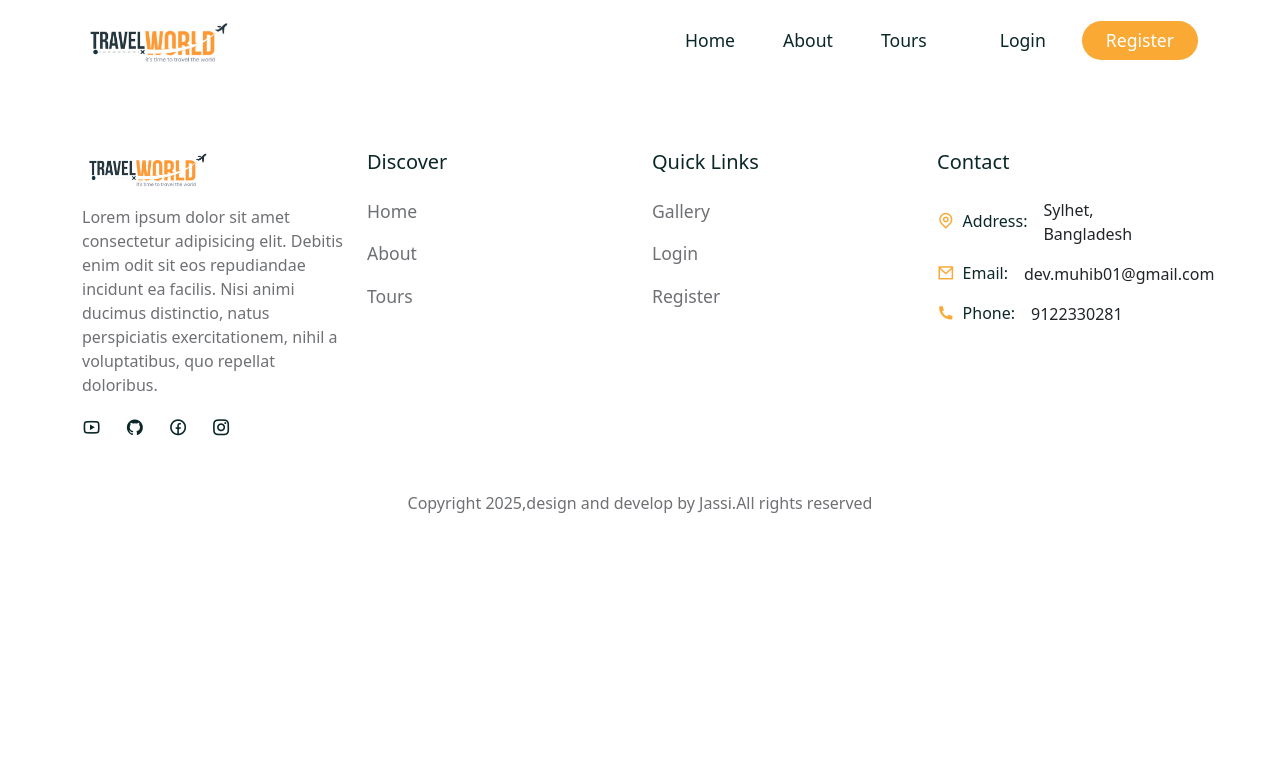
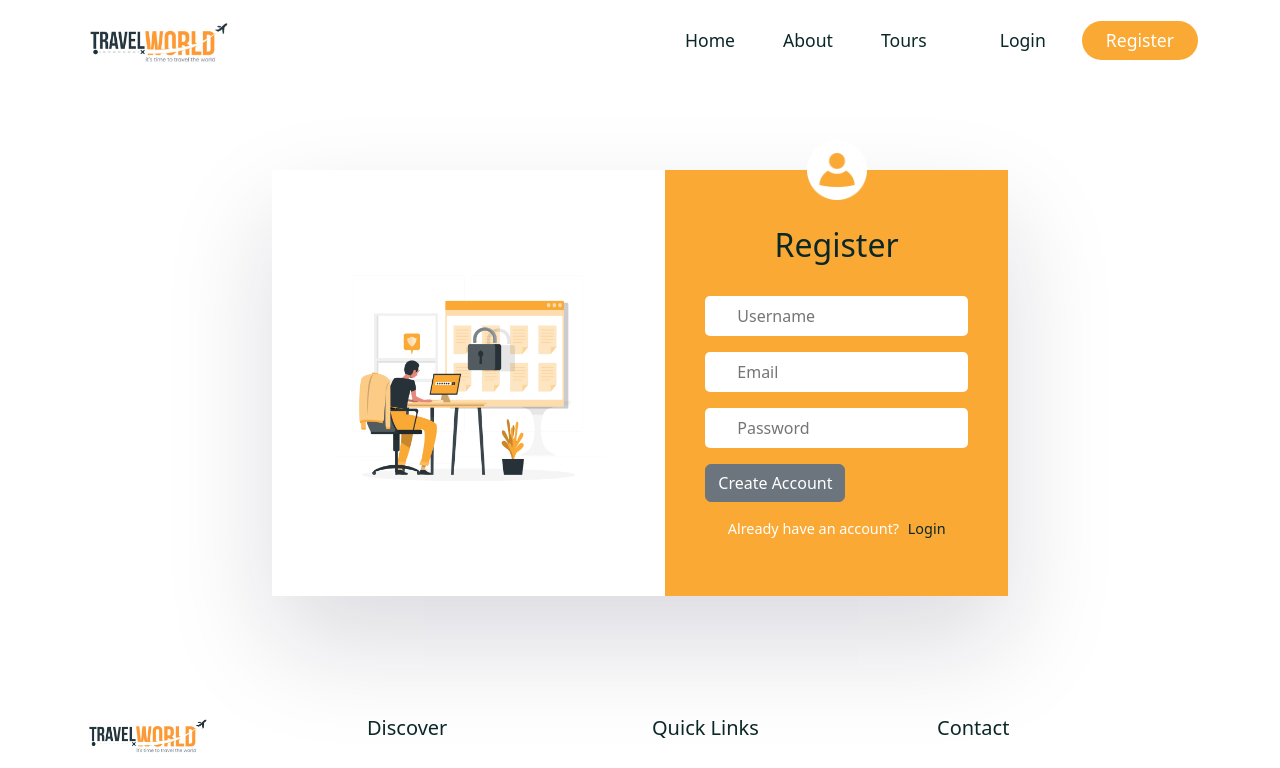
Before and after one commit to Jasika-Kumari/Vacaytrail, a React (Create React App) app in the folder frontend/: page /register in a window 1280 px wide. Shown: the top 768 px of the page. Built offline with nearby package versions, Linux system fonts and the light colour scheme; a web font is replaced by a local one.

Commit message:
register

```diff
--- a/frontend/src/pages/Register.jsx
+++ b/frontend/src/pages/Register.jsx
@@ -1,11 +1,64 @@
-import React from 'react'
+import React, { useState } from 'react';
+import { Container, Row, Col, Form, FormGroup, Button } from 'reactstrap';
+import { Link } from 'react-router-dom';
+
+import '../styles/login.css';
+import registerImg from '../assets/images/register.png';
+import userIcon from '../assets/images/user.png';
 
 const Register = () => {
+  const [credentials, setCredentials] = useState({
+    userName:undefined,
+     email: undefined,
+    password: undefined,
+
+     });
+
+  const handleChange = e => {
+    setCredentials(prev => ({ ...prev, [e.target.id]: e.target.value }));
+  };
+
+  const handleClick = e => {
+    e.preventDefault();
+    // Add your login logic here
+    console.log('Logging in with:', credentials);
+    // Example: You can call an API to log in the user
+  };
+
   return (
-    <div>
-
-    </div>
-  )
+    <section>
+      <Container>
+        <Row>
+          <Col lg='8' className="m-auto">
+            <div className="login__container d-flex justify-content-between">
+              <div className="login__img">
+                <img src={registerImg} alt="Login" />
+              </div>
+              <div className="login__form">
+                <div className="user">
+                  <img src={userIcon} alt="User  Icon" />
+                </div>
+                <h2>Register</h2>
+                <Form onSubmit={handleClick}>
+                  <FormGroup>
+                    <input type="text" placeholder="Username" required id="username" onChange={handleChange} />
+                  </FormGroup>
+                  <FormGroup>
+                    <input type="email" placeholder="Email" required id="email" onChange={handleChange} />
+                  </FormGroup>
+                  <FormGroup>
+                    <input type="password" placeholder="Password" required id="password" onChange={handleChange} />
+                  </FormGroup>
+                  <Button className="btn secondary_btn auth_btn text-white" type="submit">Create Account</Button>
+                </Form>
+                <p>Already have an account? <Link to="/login">Login</Link></p>
+              </div>
+            </div>
+          </Col>
+        </Row>
+      </Container>
+    </section>
+  );
 }
 
-export default Register
+export default Register;
```
